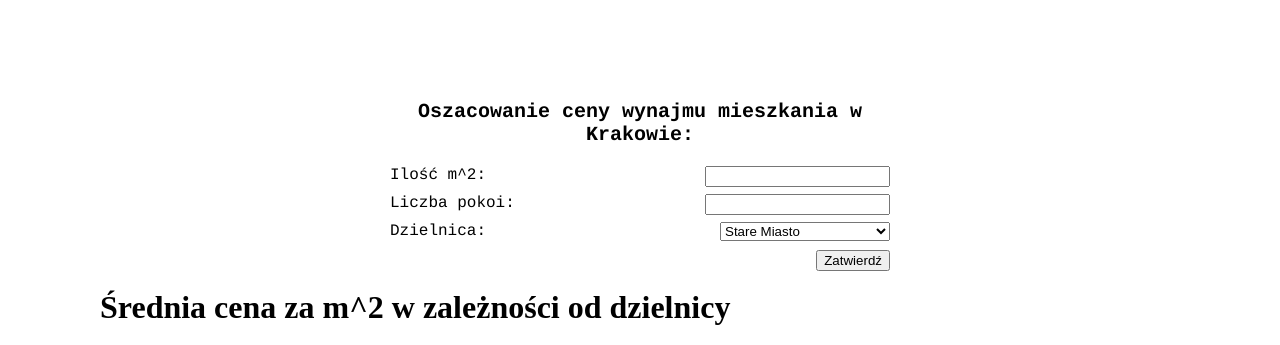
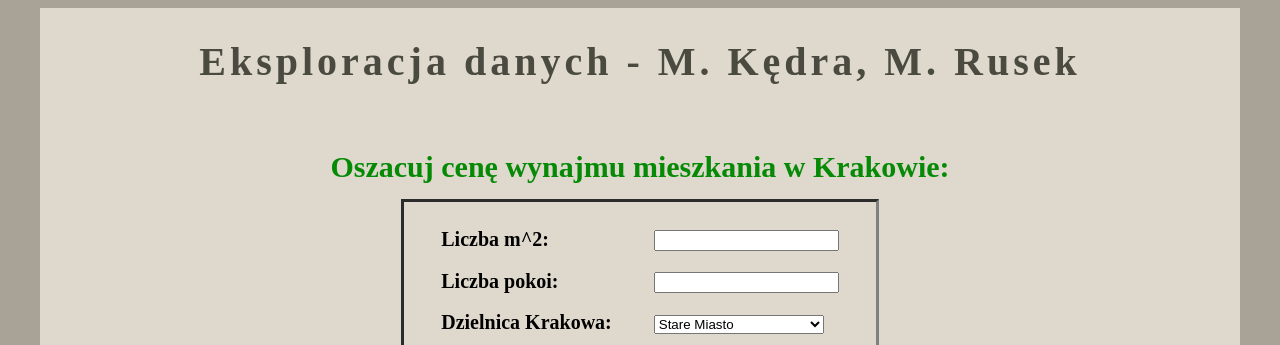
Before and after one commit to magdalena55/ED, a Flask app: page / in a window 1280 px wide. Shown: the top 345 px of the page. Run offline with Flask 2, Linux system fonts and the light colour scheme; data comes from the database, SQL or seed files in the repository.

Commit message:
visual editing

```diff
--- a/static/main.css
+++ b/static/main.css
@@ -1,19 +1,74 @@
-.center {
-  max-width: 500px;
-  margin: auto;
-  font-family:courier;
+
+body
+{
+  background-color: #a8a396;
 }
 
-.small_mar {
-  margin-bottom: 10px;
+#container
+{
+  width: 1200px;
+  margin-left: auto;
+  margin-right: auto;
+  background-color: #ded9cc;
+  font-size: 20px;
 }
-.header {
-  font-size: 20px;
-  font-weight: bold;
+
+#header
+{
+  color: #4a4a40;
+  font-size: 40px;
+  letter-spacing: 4px;
+  font-weight: 900;
+  padding: 30px;
   text-align: center;
 }
 
-.to_right {
-  float: right;
-  clear: both;
+#footer
+{
+  padding: 50px;
 }
+
+table
+{
+  padding: 15px;
+  margin-left: auto;
+  margin-right: auto;
+  border-style: inset;
+}
+
+td
+{
+  padding-left: 20px;
+  padding-right: 20px;
+  padding-top: 8px;
+  padding-bottom: 8px;
+}
+
+.attribute
+{
+  font-weight: bold;
+}
+
+img
+{
+  height: 500px;
+  width: 500px;
+  margin-left: 330px;
+  margin-right: 330px;
+}
+
+.row
+{
+  padding: 20px;
+  margin-left: auto;
+  margin-right: auto;
+}
+
+.title
+{
+  font-size: 30px;
+  font-weight: bold;
+  padding: 15px;
+  text-align: center;
+  color: #068a06;
+}
--- a/templates/main.html
+++ b/templates/main.html
@@ -3,47 +3,137 @@
 <head>
     <meta charset="UTF-8">
     <title>Title</title>
-    <link rel="stylesheet" href="{{ url_for('static', filename='main.css') }}">
+    <link rel="stylesheet" type= "text/css" href="{{ url_for('static', filename='main.css') }}">
 
 </head>
-<body style="margin:100px">
+<body>
 
-<div class="center">
-<p class="header"> Oszacowanie ceny wynajmu mieszkania w Krakowie:</p>
-<form action="{{ url_for('estimate_cost') }}" method="post">
-    <div class="small_mar" > Ilość m^2: <input class="to_right" type="text" name="area" value="{{ request.form['area'] }}"></div>
-    <div class="small_mar" > Liczba pokoi: <input class="to_right" type="text" name="rooms" value="{{ request.form['rooms'] }}"></div>
-    <div class="small_mar" > Dzielnica:
-    <div class="to_right"><select name="chosen_location">
-        {% for location in locations %}
-            <option value="{{ location }}" >{{ location }}</option>
-        {% endfor %}
-    </select></div></div>
-    <input class="to_right" type="submit" value="Zatwierdź">
-</form>
-<br>
-    <p class="header">{{ predicted }}</p>
+<div id="container">
+
+    <div id="header">
+        Eksploracja danych - M. Kędra, M. Rusek
     </div>
 
-<h1> Średnia cena za m^2 w zależności od dzielnicy</h1>
-<img src={{plot1}}  height="500" width="500">
-<h1> Wykres przedstawiający liczbę ofert dla każdej z dzielnic</h1>
-<img src={{plot2}}  height="500" width="500">
-<h1> Porównanie aktualnej średniej ceny wynajmu na przestrzeni miesięcy w Krakowie z podziałem na 3 zakresy w zależności od powierzchni metrażu (0-38, 38-60, 60-90) m^2</h1>
-<img src={{plot3}}  height="500" width="500">
+    <div id="content">
 
+        <div class="row">
+            <div class="title">
+                Oszacuj cenę wynajmu mieszkania w Krakowie:
+            </div>
 
+            <table>
+                <form action="{{ url_for('estimate_cost') }}" method="post">
 
-<div class="center">
-<p class="header"> Szczegółowe statystyki dla wybranej dzielnicy <p>
-<form action="{{ url_for('dzielnica') }}" method="post">
+                    <tr>
+                        <td class="attribute">
+                            Liczba m^2:
+                        </td>
+                        <td>
+                            <input type="text" name="area" value="{{ request.form['area'] }}">
+                        </td>
+                    </tr>
+
+                    <tr>
+                        <td class="attribute">
+                            Liczba pokoi:
+                        </td>
+                        <td>
+                            <input type="text" name="rooms" value="{{ request.form['rooms'] }}">
+                        </td>
+                    </tr>
+
+                    <tr>
+                        <td class="attribute">
+                            Dzielnica Krakowa:
+                        </td>
+                        <td>
                             <select name="chosen_location">
                                 {% for location in locations %}
-        Dzielnica: <option value="{{ location }}" >{{ location }}</option>
+                                    <option value="{{ location }}" >
+                                        {{ location }}
+                                    </option>
                                 {% endfor %}
                             </select>
-    <input class="to_right" type="submit" value="Pokaż statystyki">
+                        </td>
+                    </tr>
+
+                    <tr>
+                        <td>
+                        </td>
+                        <td>
+                            <input type="submit" value="Oszacuj">
+                        </td>
+                    </tr>
                 </form>
+
+                 <tr>
+                     <td colspan="2"> {{ predicted }}</td>
+                 </tr>
+            </table>
+        </div>
+
+        <div class="row">
+            <div class="title">
+                Średnia cena za m^2 w zależności od dzielnicy:
+            </div>
+
+            <img src={{plot1}}>
+        </div>
+
+        <div class="row">
+            <div class="title">
+                Wykres przedstawiający liczbę ofert dla każdej z dzielnic:
+            </div>
+
+            <img src={{plot2}}>
+        </div>
+
+        <div class="row">
+            <div class="title">
+                Porównanie aktualnej średniej ceny wynajmu na przestrzeni miesięcy w Krakowie z podziałem na 3 zakresy w zależności od powierzchni metrażu (0-38, 38-60, 60-90) m^2
+            </div>
+
+            <img src={{plot3}}>
+        </div>
+
+        <div class="row">
+            <div class="title">
+                Szczegółowe statystyki dla wybranej dzielnicy:
+            </div>
+            <table>
+                <form action="{{ url_for('dzielnica') }}" method="post">
+
+                    <tr>
+                        <td>
+                            Dzielnica:
+                        </td>
+                        <td>
+                            <select name="chosen_location">
+                                {% for location in locations %}
+                                    <option value="{{ location }}" >
+                                        {{ location }}
+                                    </option>
+                                {% endfor %}
+                            </select>
+                        </td>
+                    </tr>
+                    <tr>
+                        <td>
+                        </td>
+                        <td>
+                            <input type="submit" value="Pokaż statystyki">
+                        </td>
+                    </tr>
+                </form>
+            </table>
+        </div>
+
+    </div>
+
+    <div id="footer">
+
+    </div>
+
 </div>
 
 </body>
```
Also changed, not shown: templates/location.html (+50 -6 lines), static/images/plot_avg_price.png, static/images/plot_number_of_offers.png. Lines whose indentation alone changed are shown as unchanged.
